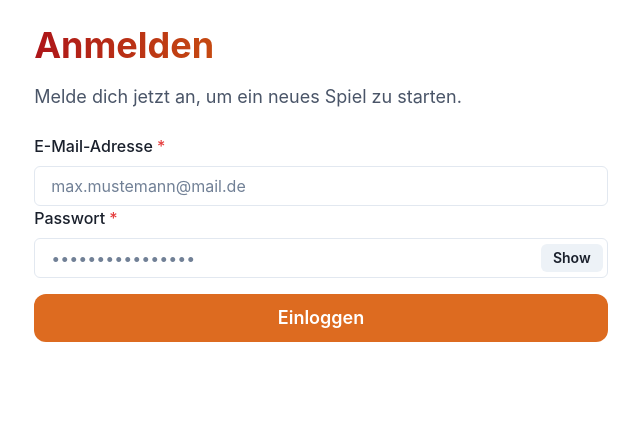
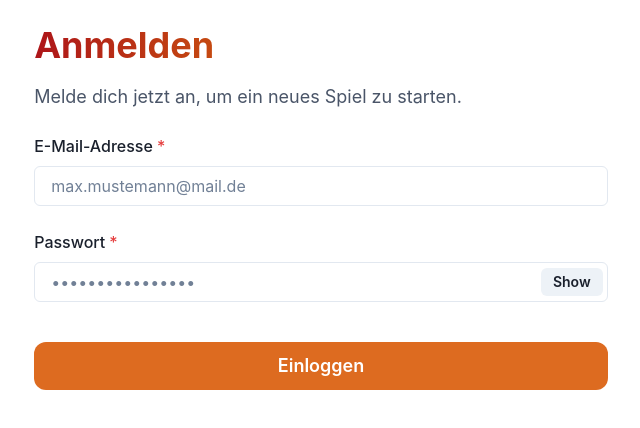
Before and after one commit to joernkgrp/quizlingo-chakra-ui, a Next.js app: page /login in a window 1280 px wide. Shown: the top 428 px of the page, without its empty margins (319-959 px from the left). Built offline with nearby package versions, Linux system fonts and the light colour scheme.

Commit message:
Check password length, delete not used states

```diff
--- a/src/pages/login.tsx
+++ b/src/pages/login.tsx
@@ -20,6 +20,8 @@ function validatePassword(value) {
   let error
   if (!value) {
     error = 'Bitte gib dein Passwort ein.';
+  } else if (value.length < 8) {
+    error = 'Dein Passwort hat mindestens 8 Zeichen.';
   }
   return error
 }
@@ -27,9 +29,6 @@ function validatePassword(value) {
 export default function SignupForm() {
   // Use router to go to next page
   const router = useRouter();
-
-  // Check if form fields are empty or not
-  const [input, setInput] = useState(' ')
 
   // Password show and hide
   const [show, setShow] = React.useState(false);
@@ -57,6 +56,7 @@ export default function SignupForm() {
         >
           {(props) => (
             <Form>
+              <Stack spacing={6}>
                 <Field name="email" validate={validateEmail}>
                   {({ field, form }) => (
                     <FormControl isRequired isInvalid={form.errors.email && form.touched.email}>
@@ -108,11 +108,11 @@ export default function SignupForm() {
                 >
                   Einloggen</Button>
 
+              </Stack>
             </Form>
 
           )}
         </Formik>
-
       </Main>
     </Container>
   );
```
Lines whose indentation alone changed are shown as unchanged.
